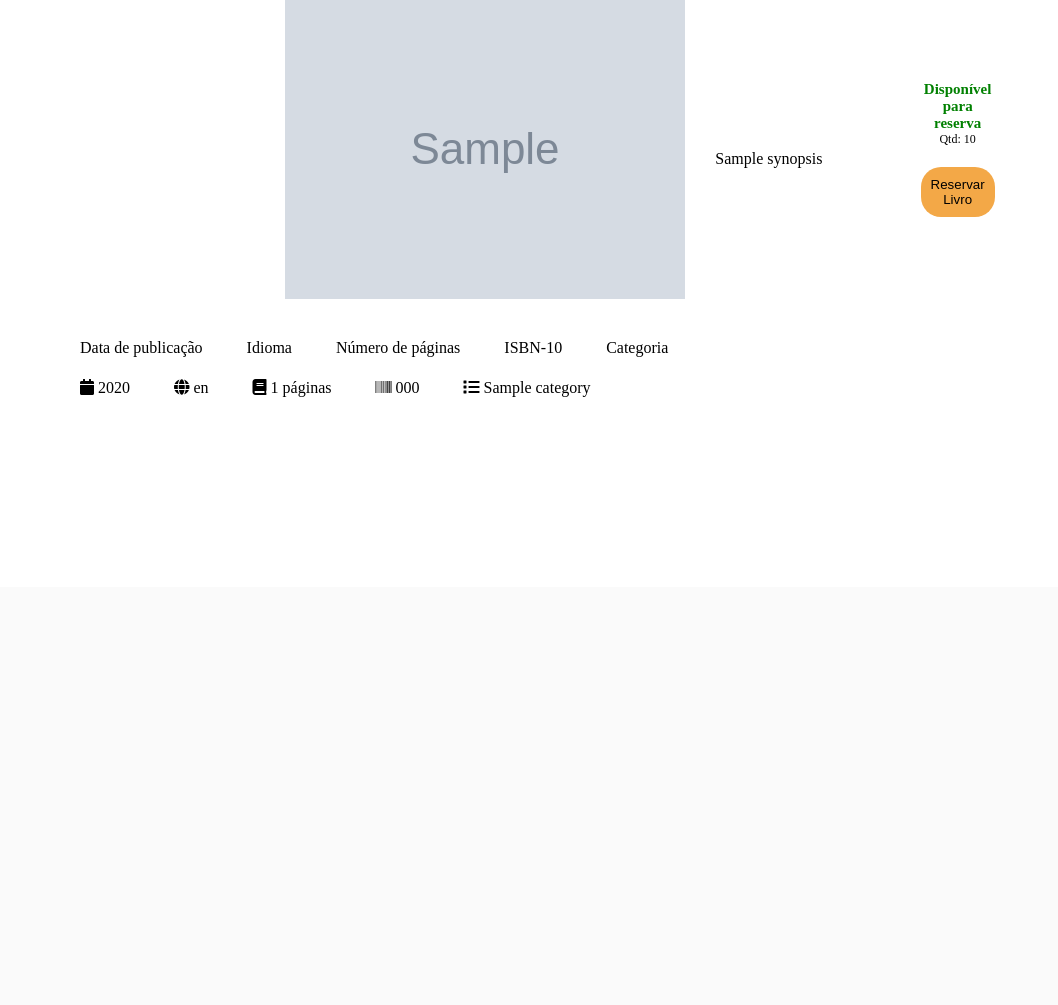
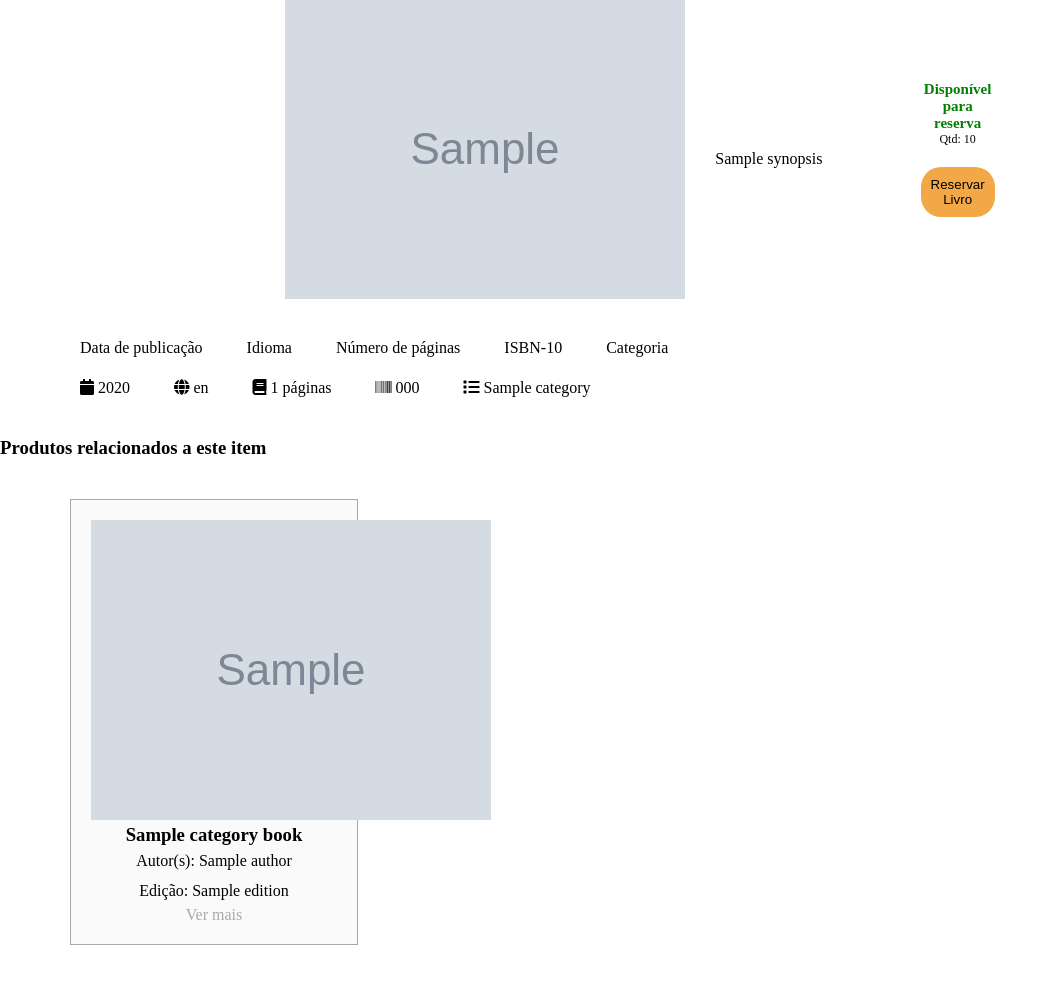
Before and after one commit to ericsanto/biblioteca_django, a Django app: template library/templates/book_detail.html in a window 1280 px wide. Shown: the part 213-1218 px from the top of the page, without its empty margins (0-1058 px from the left). Before the commit the page ends 610 px from the top, so only its background shows below. Run offline with Django 3.2, Linux system fonts and the light colour scheme; the template is opened without the code that fills it: most values are stand-ins (such as "Sample title", 1, 10 or a date in 2020); grey boxes marked "Sample" are stand-in pictures; some libraries are stand-ins or nearby versions.

Commit message:
Listando os livros relacionados à categoria do livro em detalhe

```diff
--- a/library/templates/book_detail.html
+++ b/library/templates/book_detail.html
@@ -49,6 +49,27 @@
         </ul>
       </div>
     </section>
+
+    <section>
+      <h3>Produtos relacionados a este item
+      </h3>
+
+      <div class="container">
+        {% for category_book in category_books %}
+          <div class="card" style="width: 18rem;">
+            <img src="{{category_book.image.url}}" class="card-img-top" alt="...">
+            <div class="card-body">
+              <h3 class="card-title">{{category_book.name}}</h3>
+              {% for author in category_book.author.all %}
+              <p class="card-text">Autor(s): {{author.name}}</p>
+              {% endfor %}
+              <p class="card-text">Edição: {{category_book.edition}}</p>
+              <a href="{% url 'book_detail' category_book.pk %}">Ver mais</a>
+            </div>
+          </div>
+        {% endfor %}
+      </div>
+    </section>
   {% endblock %}
 
   {% block newslatter %}
```
